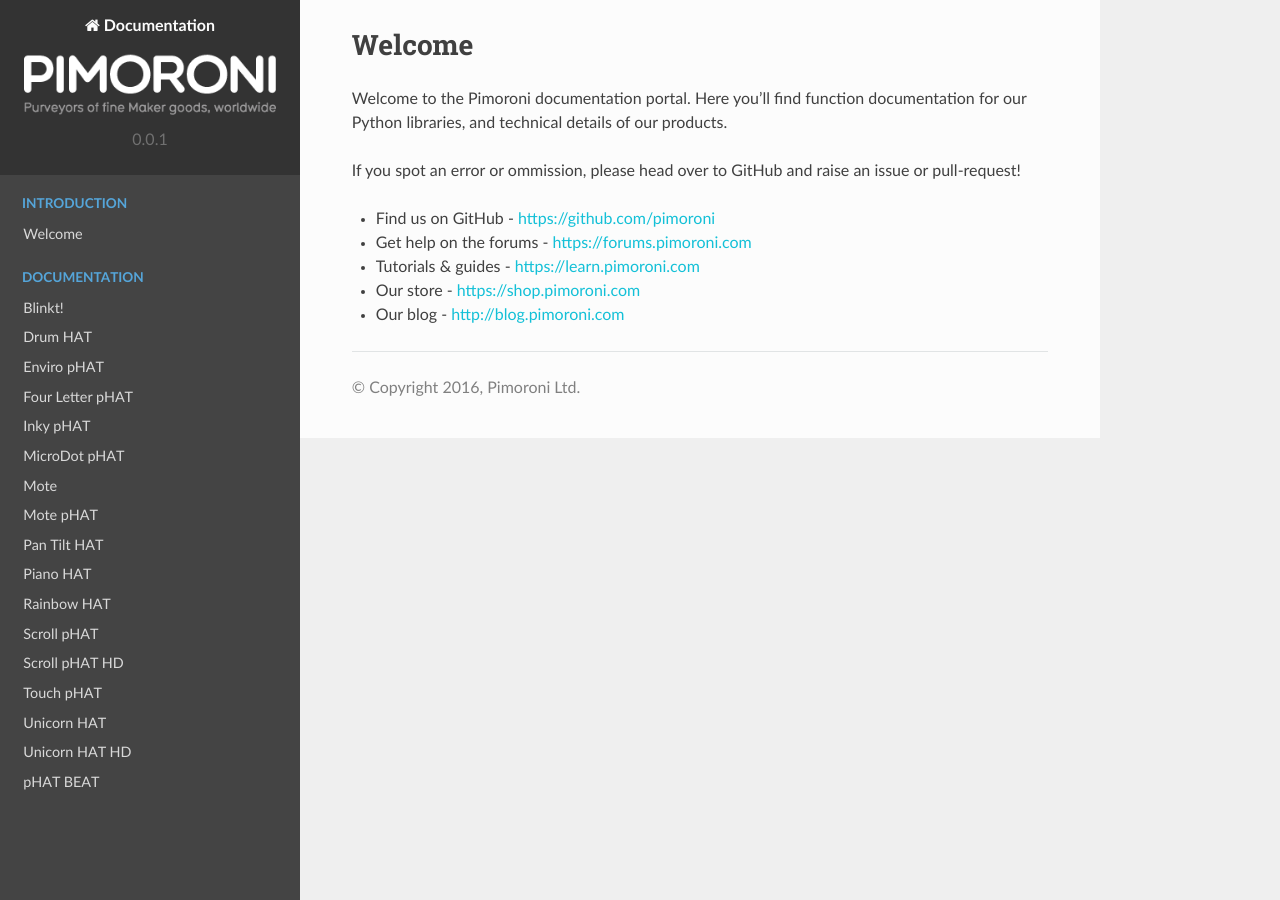
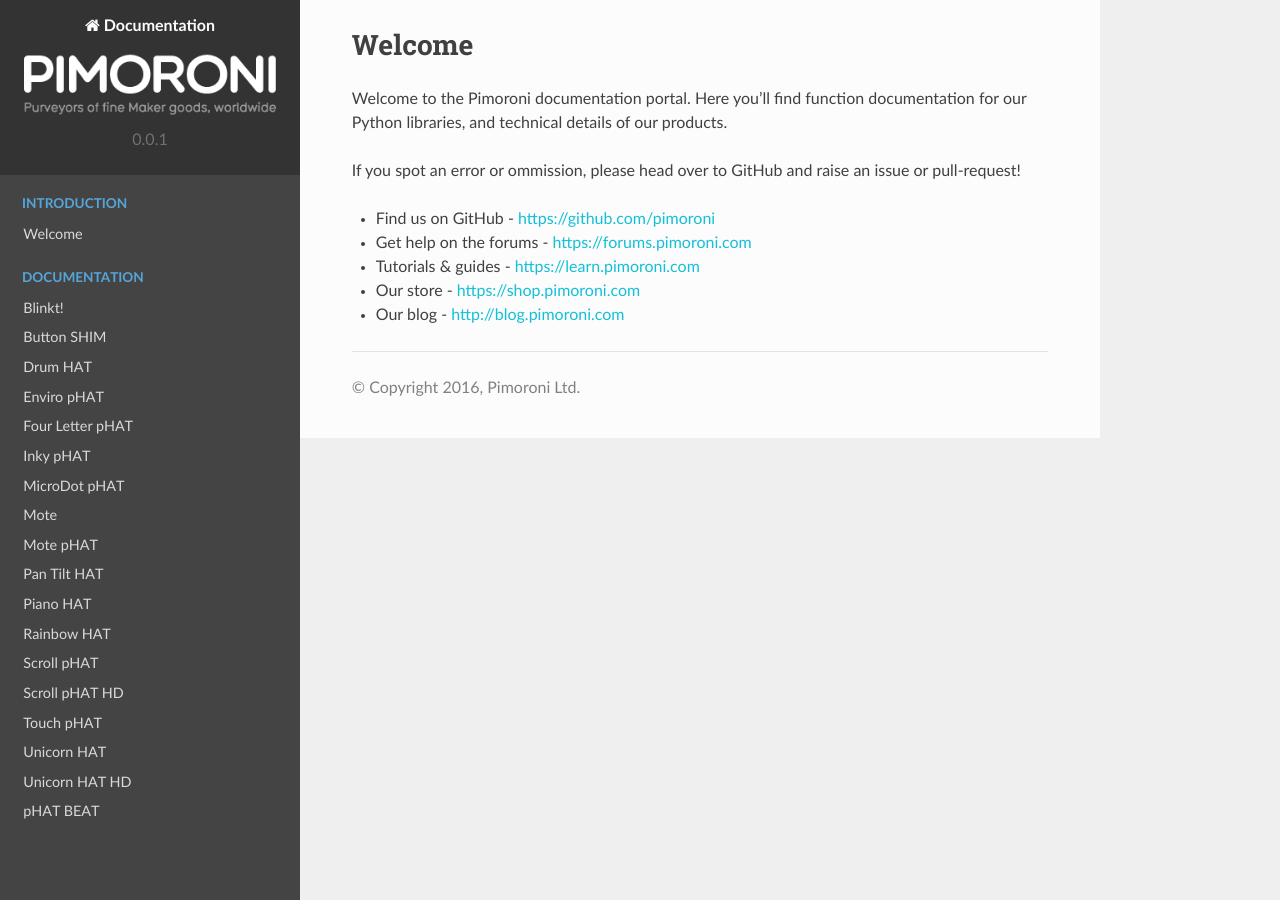
Before and after one commit to pimoroni/docs, a Sphinx documentation site: the page built from sphinx/index.rst, in a window 1280 px wide. Built offline with Sphinx 7.4.7 and the Read the Docs theme 2.0.0, drawn with Linux system fonts in a browser that asks for light colours.

Commit message:
Update conf.py

```diff
--- a/sphinx/conf.py
+++ b/sphinx/conf.py
@@ -32,7 +32,8 @@
     Doc('Scroll pHAT HD','scrollphathd'),
     Doc('Four Letter pHAT','fourletterphat'),
     Doc('Touch pHAT','touchphat'),
-    Doc('Rainbow HAT','rainbowhat')
+    Doc('Rainbow HAT','rainbowhat'),
+    Doc('Button SHIM','buttonshim')
 ]
 
 docs = map(lambda x:x.pickle(), docs)
```
